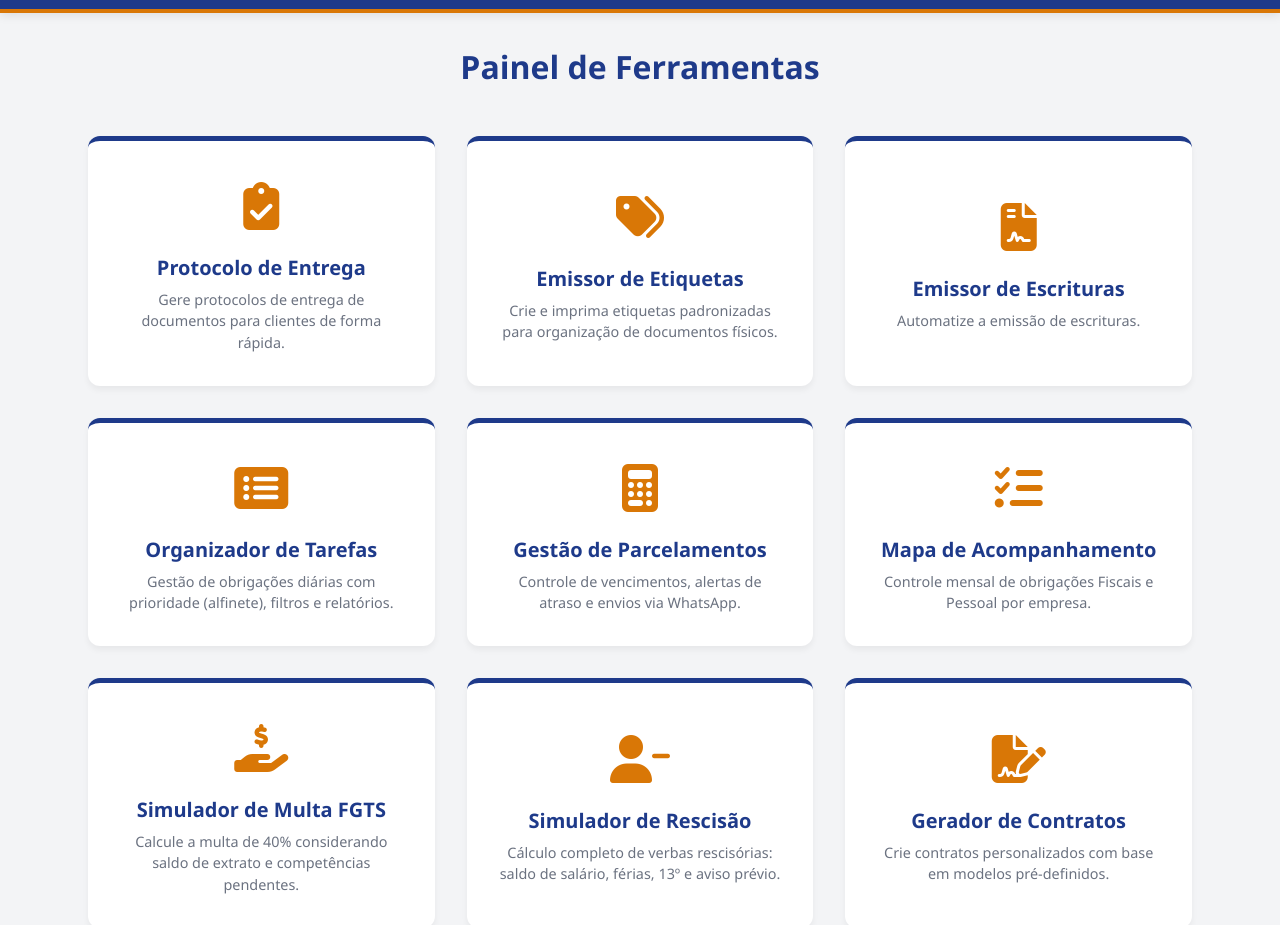
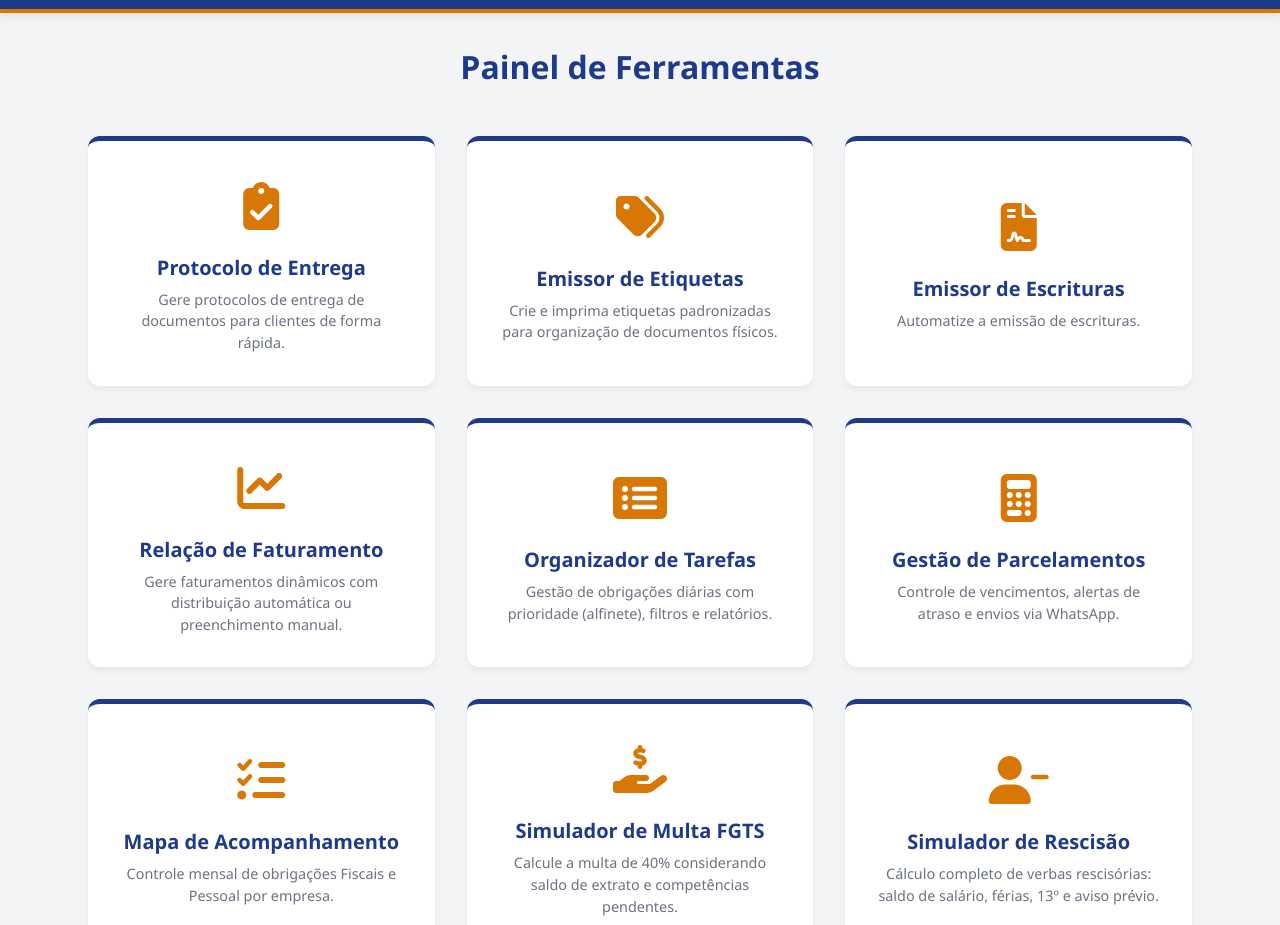
Before and after one commit to monicathayanne/portal-contec, a plain HTML site: page index.html in a window 1280 px wide. Shown: the part 175-1100 px from the top of the page. Drawn offline with Linux system fonts and the light colour scheme.

Commit message:
Adicionando Sistema Gerador de Faturamento

```diff
--- a/index.html
+++ b/index.html
@@ -161,6 +161,12 @@
                 <p>Automatize a emissão de escrituras.</p>
             </a>
 
+            <a href="https://monicathayanne.github.io/emissor-faturamento/" class="card">
+                <div class="icon"><i class="fa-solid fa-chart-line"></i></div>
+                 <h2>Relação de Faturamento</h2>
+                <p>Gere faturamentos dinâmicos com distribuição automática ou preenchimento manual.</p>
+            </a>
+
             <a href="https://monicathayanne.github.io/organizador-tarefas/" class="card">
                 <div class="icon"><i class="fa-solid fa-rectangle-list"></i></div>
                 <h2>Organizador de Tarefas</h2>
```
